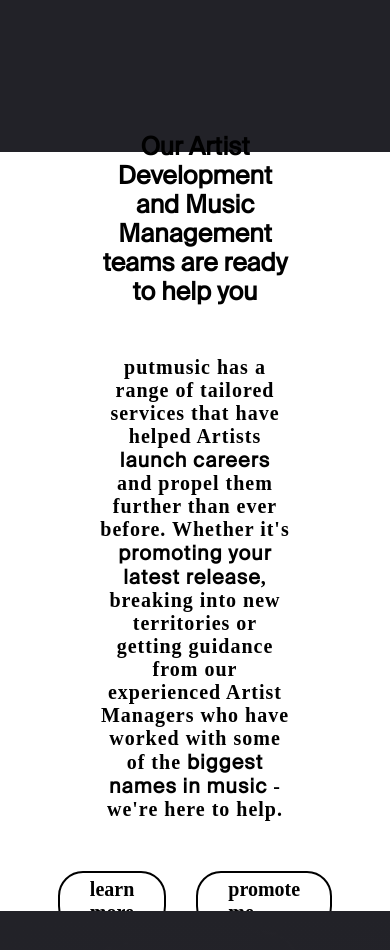
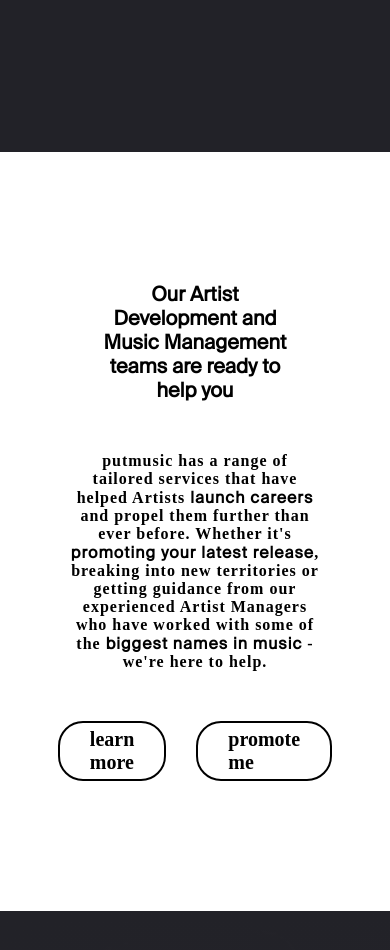
Before and after one commit to allan-dash/putmusic, a plain HTML site: page index.html in a window 390 px wide. Shown: the part 920-1870 px from the top of the page. Drawn offline with Linux system fonts and the light colour scheme; a web font is replaced by a local one.

Commit message:
Mobile responsiveness fixes incl hero fade fix

```diff
--- a/styles.css
+++ b/styles.css
@@ -756,9 +756,22 @@ a{
 
     .about-text{
         font-size: 20px;
+        width: 400px;
     }
 
     .about-button{
         padding: 5px 30px 5px 30px;
     }
 }
+
+@media only screen and (max-width: 550px) {
+
+    .about-title{
+        font-size: 20px;
+    }
+
+    .about-text{
+        font-size: 16px;
+        width: 250px;
+    }
+}
```
